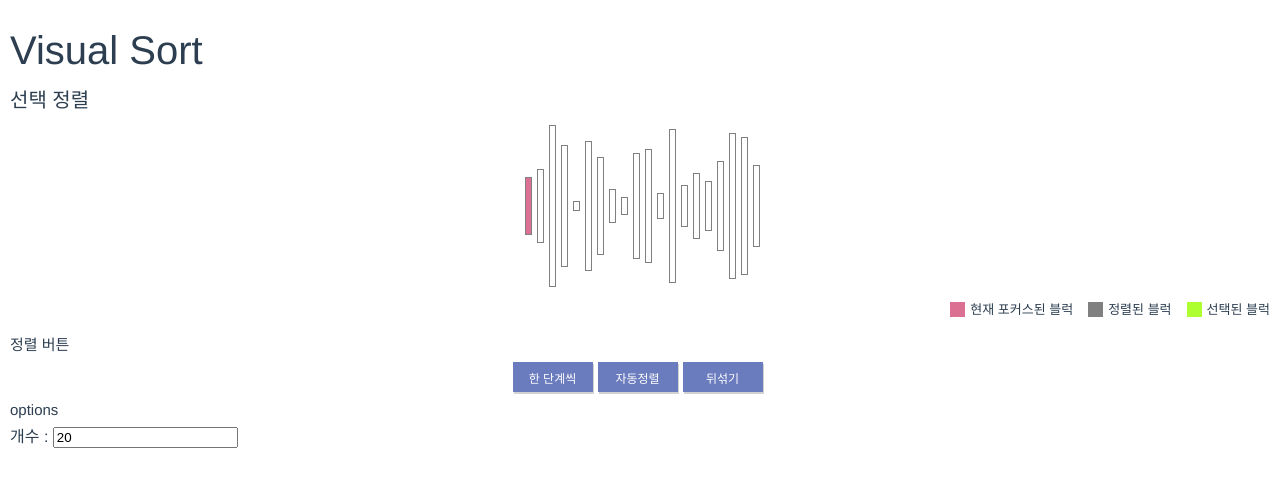
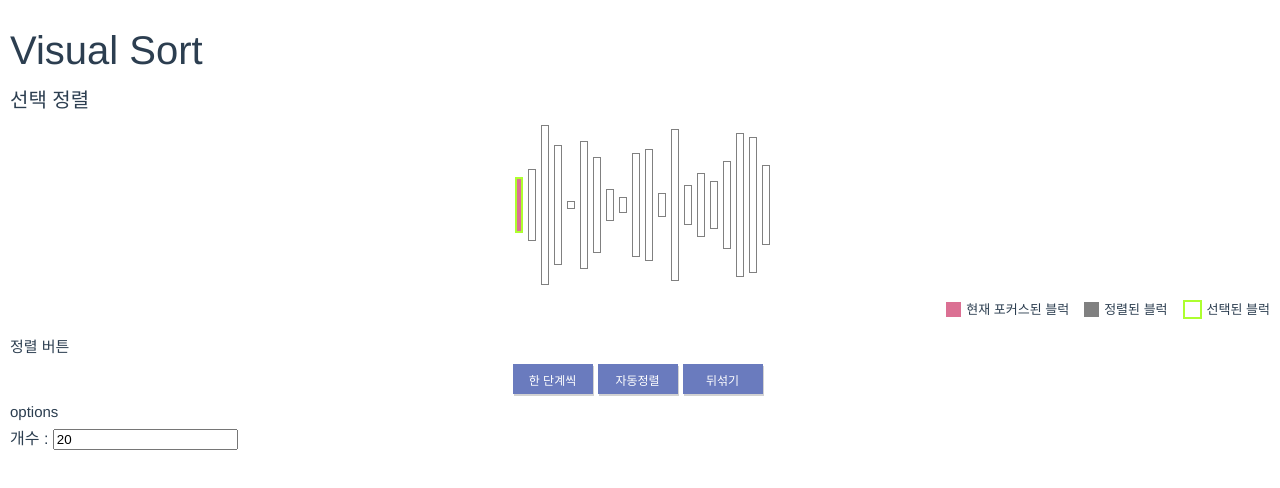
Before and after one commit to ebool/visual-sort, a Vue app: page /selection in a window 1280 px wide. Shown: the top 488 px of the page. Built offline with nearby package versions, Linux system fonts and the light colour scheme.

Commit message:
modify selected block style

```diff
--- a/src/components/SelectionSort.vue
+++ b/src/components/SelectionSort.vue
@@ -142,13 +142,14 @@ export default {
       background-color: $sorted;
     }
     .selected {
-      background-color: $selected;
+      border: 2px solid $selected !important;
     }
 
     .item {
-      width: 5px;
+      width: 8px;
       border: 1px solid $block-border;
       margin-left: 5px;
+      box-sizing: border-box;
     }
   }
 }
--- a/src/components/commons/ColorExplains.vue
+++ b/src/components/commons/ColorExplains.vue
@@ -55,7 +55,7 @@ export default {
   .selected {
     @extend .arrange;
     .color {
-      background-color: $selected;
+      border: 2px solid $selected;
     }
   }
 }
```
